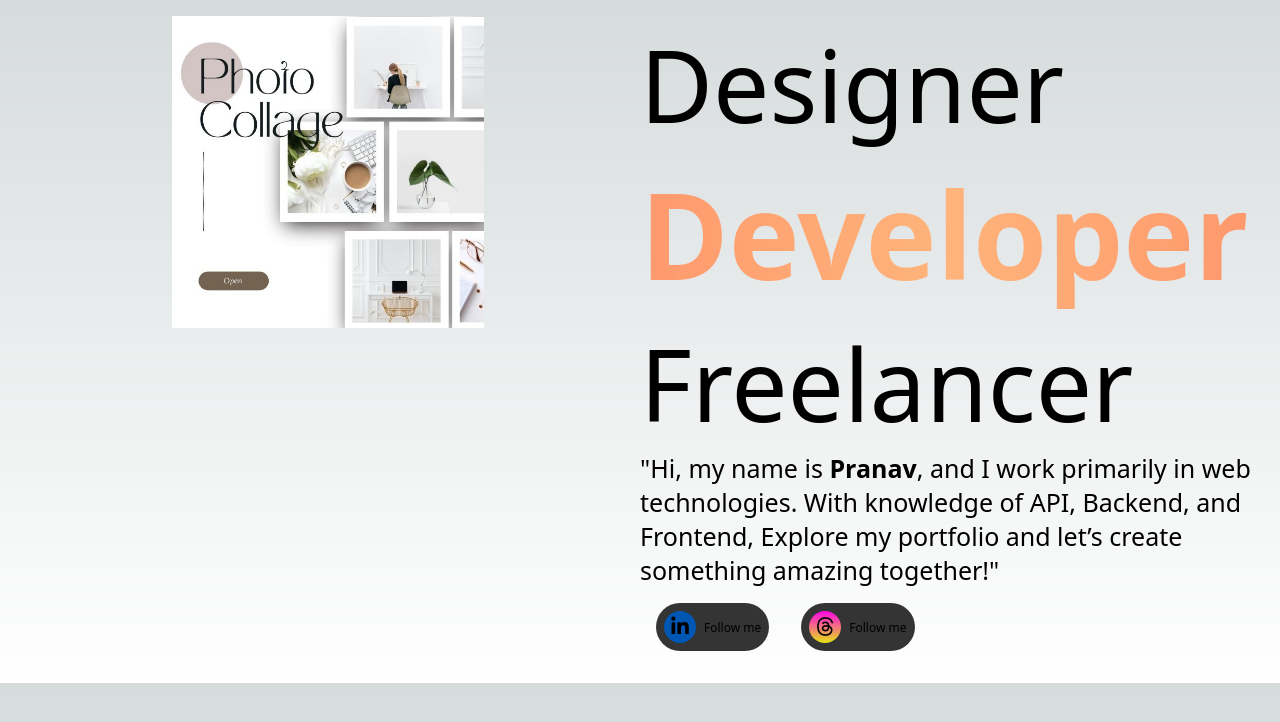
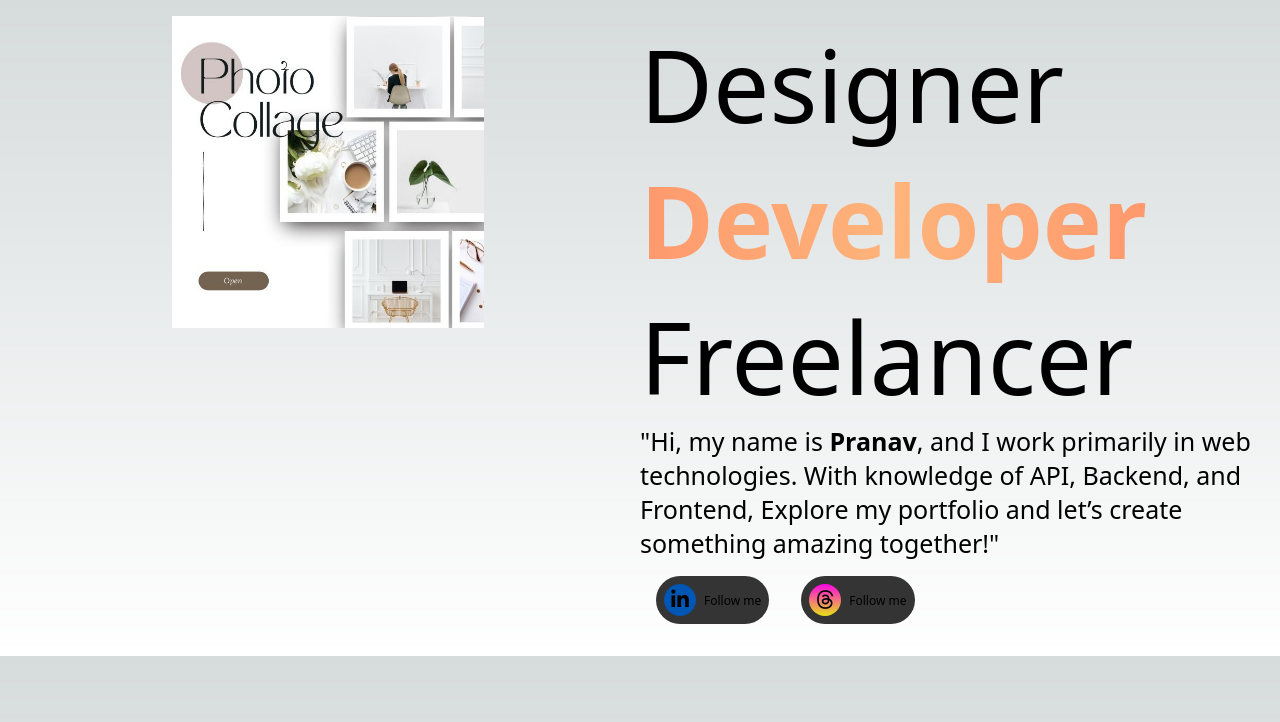
Before and after one commit to pranavkshirsagar1924/mySite, a Next.js app: page /aboutme in a window 1280 px wide. Shown: the top 722 px of the page. Built offline with nearby package versions, Linux system fonts and the light colour scheme.

Commit message:
Initial commit

```diff
--- a/pages/skills.js
+++ b/pages/skills.js
@@ -18,7 +18,7 @@ export default function Skills() {
   return (
     <div className={style.main_frame}>
       <div className={style.left}>
-        <Image src='/images/hon.gif' alt='Animation' width={500} height={500} />
+        <Image src='/images/hon.gif' alt='Animation' width={450} height={450} />
       </div>
       <div className={style.right}>
         <ul className={style.skills}>
--- a/styles/aboutme.module.css
+++ b/styles/aboutme.module.css
@@ -14,7 +14,7 @@
 }
 
 .max {
-  font-size: 120px;
+  font-size: 100px;
   background: linear-gradient(90deg, #ff7e5f, #feb47b, #ff7e5f, #feb47b);
   background-size: 300%;
   -webkit-background-clip: text;
--- a/styles/experience.module.css
+++ b/styles/experience.module.css
@@ -7,14 +7,14 @@
 }
 
 .left {
-  font-size: 90px;
+  font-size: 50px;
   width: 50%;
   height: 100%;
   font-family: system-ui, -apple-system, BlinkMacSystemFont, 'Segoe UI', Roboto, Oxygen, Ubuntu, Cantarell, 'Open Sans', 'Helvetica Neue', sans-serif;
 }
 
 .max {
-  font-size: 100px;
+  font-size: 80px;
   background: linear-gradient(90deg, #74ff5f, #d8ebbc, #5fff94, #7bfcfe);
   background-size: 300%;
   -webkit-background-clip: text;
--- a/styles/skills.module.css
+++ b/styles/skills.module.css
@@ -18,7 +18,7 @@
 }
 
 .max {
-  width: 90%;
+  width: 80%;
   height: fit-content;
   border-radius: 10px;
   margin-top: 1rem;
```
